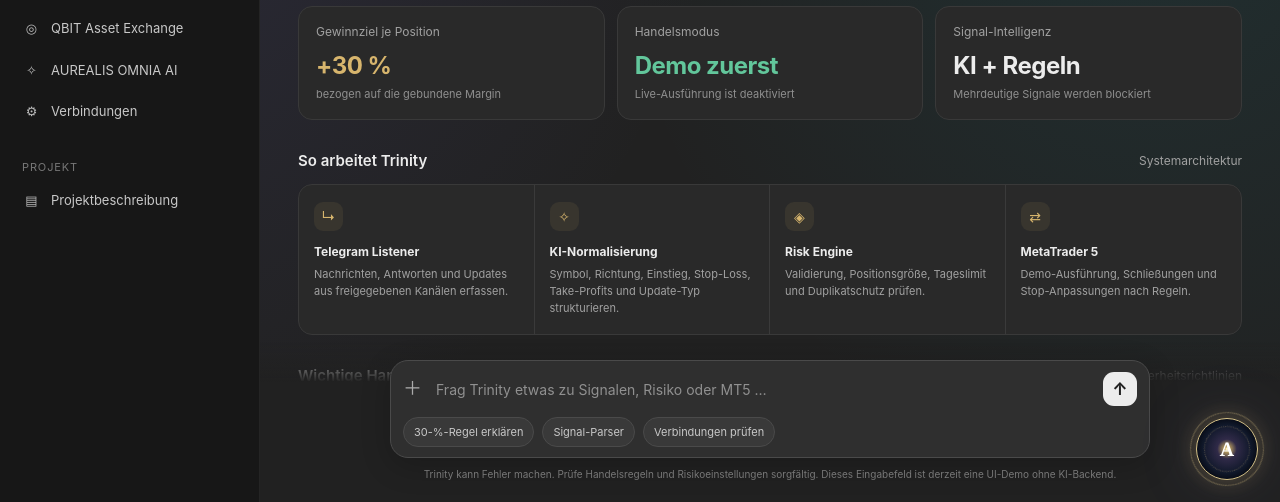
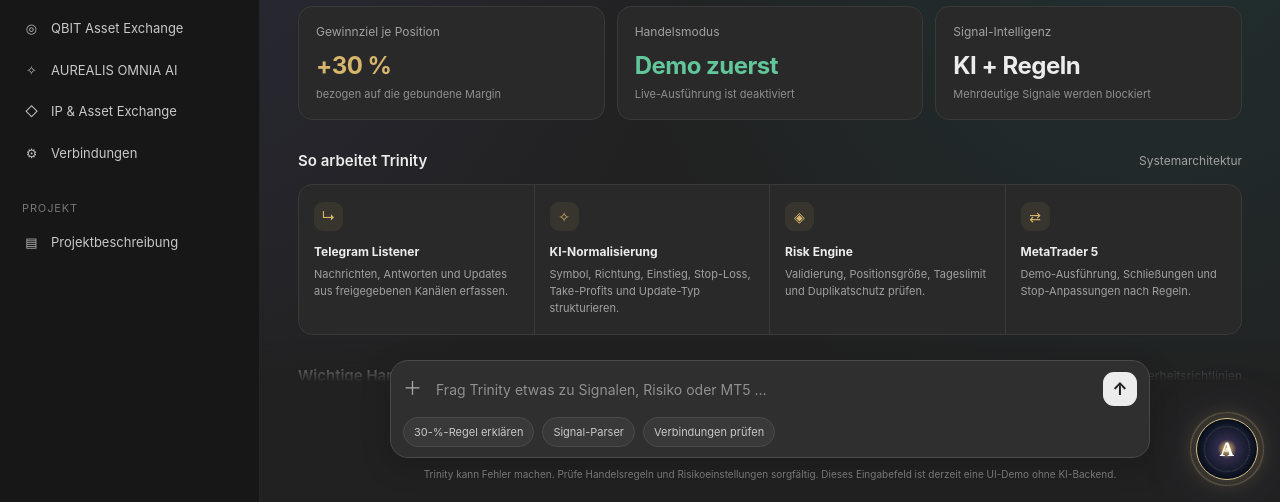
Before and after one commit to ariandomimate-blip/Autokrypt-B-rse, a plain HTML site: page index.html in a window 1280 px wide. Shown: the part 298-800 px from the top of the page. Drawn offline with Linux system fonts and the light colour scheme; no server answers; a script that the page names is missing.

Commit message:
Add AUREALIS IP and asset marketplace to Trinity

```diff
--- a/index.html
+++ b/index.html
@@ -39,6 +39,7 @@ img{max-width:100%;height:auto}
  <button class="navbtn" data-page="risk" onclick="showPage('risk')"><span class="ico">◈</span><span class="navtext">Risk Management</span></button>
  <button class="navbtn" onclick="window.location.href='/asset-exchange.html'"><span class="ico">◎</span><span class="navtext">QBIT Asset Exchange</span></button>
  <button class="navbtn" onclick="window.open('https://aurealis-omnia.onrender.com/','_blank','noopener')"><span class="ico">✧</span><span class="navtext">AUREALIS OMNIA AI</span></button>
+ <button class="navbtn" onclick="window.open('https://aurealis-omnia.onrender.com/marketplace','_blank','noopener')"><span class="ico">◇</span><span class="navtext">IP & Asset Exchange</span></button>
  <button class="navbtn" data-page="setup" onclick="showPage('setup')"><span class="ico">⚙</span><span class="navtext">Verbindungen</span></button>
  </div>
  <div class="navgroup"><div class="navlabel">Projekt</div><button class="navbtn" onclick="showPage('overview')"><span class="ico">▤</span><span class="navtext">Projektbeschreibung</span></button></div>
```
